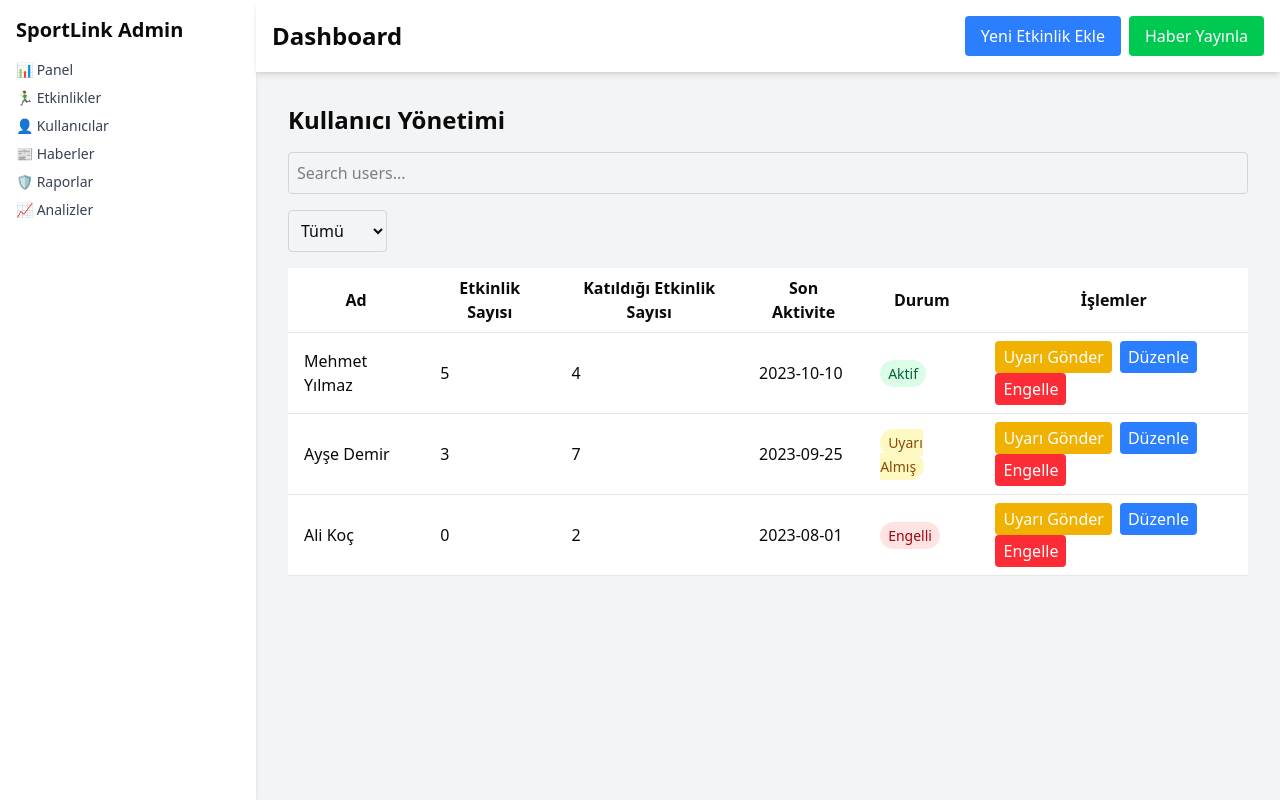
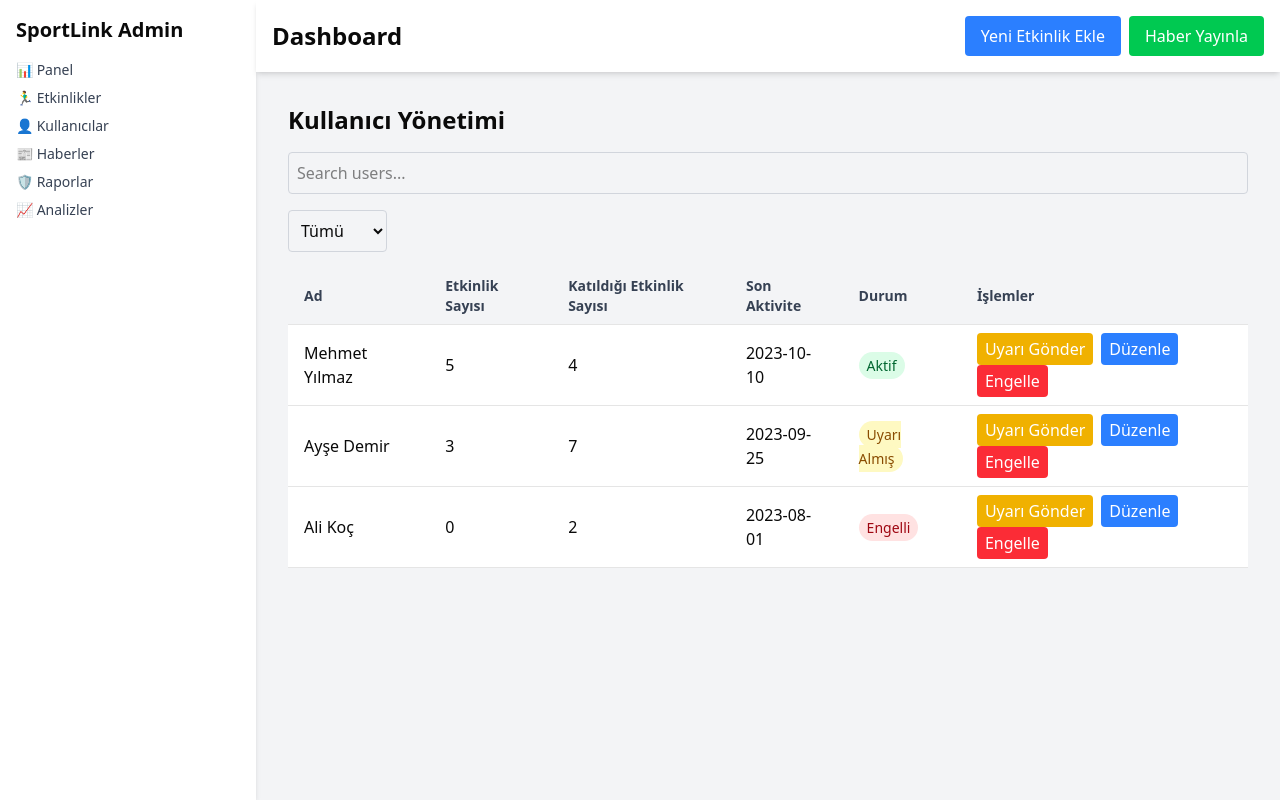
Before and after one commit to Divizyon/t1-sportlink-web-frontend, a Next.js app: page /users in a window 1280 px wide. Built offline with nearby package versions, Linux system fonts and the light colour scheme.

Commit message:
First version of the desired mockup before starting to add functionality.

```diff
--- a/app/analyzes/page.tsx
+++ b/app/analyzes/page.tsx
@@ -25,12 +25,12 @@ const AnalyzesPage = () => {
         <div className="mt-8">
           <h2 className="text-xl font-semibold mb-2">Özet Tablosu</h2>
           <table className="min-w-full bg-white">
-            <thead>
+            <thead className="bg-gray-100 text-sm font-semibold text-gray-700">
               <tr>
-                <th className="py-2 px-4 border-b">Başlık</th>
-                <th className="py-2 px-4 border-b">Tarih</th>
-                <th className="py-2 px-4 border-b">Tür</th>
-                <th className="py-2 px-4 border-b">Katılım Sayısı</th>
+                <th className="py-2 px-4 border-b text-left">Başlık</th>
+                <th className="py-2 px-4 border-b text-left">Tarih</th>
+                <th className="py-2 px-4 border-b text-left">Tür</th>
+                <th className="py-2 px-4 border-b text-left">Katılım Sayısı</th>
               </tr>
             </thead>
             <tbody>
--- a/components/organisms/EventTable.tsx
+++ b/components/organisms/EventTable.tsx
@@ -28,14 +28,14 @@ const EventTable: React.FC = () => {
   return (
     <div className="overflow-x-auto">
       <table className="min-w-full bg-white">
-        <thead>
+        <thead className="bg-gray-100 text-sm font-semibold text-gray-700">
           <tr>
-            <th className="py-2 px-4 border-b">Etkinlik Adı</th>
-            <th className="py-2 px-4 border-b">Organizatör</th>
-            <th className="py-2 px-4 border-b">Tarih</th>
-            <th className="py-2 px-4 border-b">Katılımcı Sayısı</th>
-            <th className="py-2 px-4 border-b">Durum</th>
-            <th className="py-2 px-4 border-b">İşlemler</th>
+            <th className="py-2 px-4 border-b text-left">Etkinlik Adı</th>
+            <th className="py-2 px-4 border-b text-left">Organizatör</th>
+            <th className="py-2 px-4 border-b text-left">Tarih</th>
+            <th className="py-2 px-4 border-b text-left">Katılımcı Sayısı</th>
+            <th className="py-2 px-4 border-b text-left">Durum</th>
+            <th className="py-2 px-4 border-b text-left">İşlemler</th>
           </tr>
         </thead>
         <tbody>
--- a/components/organisms/NewsTable.tsx
+++ b/components/organisms/NewsTable.tsx
@@ -27,13 +27,13 @@ const NewsTable: React.FC = () => {
     <div className="overflow-x-auto">
       <FilterBar />
       <table className="min-w-full bg-white mt-4">
-        <thead>
+        <thead className="bg-gray-100 text-sm font-semibold text-gray-700">
           <tr>
-            <th className="py-2 px-4 border-b">Başlık</th>
-            <th className="py-2 px-4 border-b">Kaynak</th>
-            <th className="py-2 px-4 border-b">Kaynak Türü</th>
-            <th className="py-2 px-4 border-b">Tarih</th>
-            <th className="py-2 px-4 border-b">İşlemler</th>
+            <th className="py-2 px-4 border-b text-left">Başlık</th>
+            <th className="py-2 px-4 border-b text-left">Kaynak</th>
+            <th className="py-2 px-4 border-b text-left">Kaynak Türü</th>
+            <th className="py-2 px-4 border-b text-left">Tarih</th>
+            <th className="py-2 px-4 border-b text-left">İşlemler</th>
           </tr>
         </thead>
         <tbody>
--- a/components/organisms/ReportTable.tsx
+++ b/components/organisms/ReportTable.tsx
@@ -28,14 +28,14 @@ const ReportTable: React.FC = () => {
   return (
     <div className="overflow-x-auto">
       <table className="min-w-full bg-white">
-        <thead>
+        <thead className="bg-gray-100 text-sm font-semibold text-gray-700">
           <tr>
-            <th className="py-2 px-4 border-b">Kullanıcı</th>
-            <th className="py-2 px-4 border-b">Sebep</th>
-            <th className="py-2 px-4 border-b">Rapor Kaynağı</th>
-            <th className="py-2 px-4 border-b">Tarih</th>
-            <th className="py-2 px-4 border-b">Durum</th>
-            <th className="py-2 px-4 border-b">İşlemler</th>
+            <th className="py-2 px-4 border-b text-left">Kullanıcı</th>
+            <th className="py-2 px-4 border-b text-left">Sebep</th>
+            <th className="py-2 px-4 border-b text-left">Rapor Kaynağı</th>
+            <th className="py-2 px-4 border-b text-left">Tarih</th>
+            <th className="py-2 px-4 border-b text-left">Durum</th>
+            <th className="py-2 px-4 border-b text-left">İşlemler</th>
           </tr>
         </thead>
         <tbody>
--- a/components/organisms/UserTable.tsx
+++ b/components/organisms/UserTable.tsx
@@ -28,14 +28,16 @@ const UserTable: React.FC = () => {
   return (
     <div className="overflow-x-auto">
       <table className="min-w-full bg-white">
-        <thead>
+        <thead className="bg-gray-100 text-sm font-semibold text-gray-700">
           <tr>
-            <th className="py-2 px-4 border-b">Ad</th>
-            <th className="py-2 px-4 border-b">Etkinlik Sayısı</th>
-            <th className="py-2 px-4 border-b">Katıldığı Etkinlik Sayısı</th>
-            <th className="py-2 px-4 border-b">Son Aktivite</th>
-            <th className="py-2 px-4 border-b">Durum</th>
-            <th className="py-2 px-4 border-b">İşlemler</th>
+            <th className="py-2 px-4 border-b text-left">Ad</th>
+            <th className="py-2 px-4 border-b text-left">Etkinlik Sayısı</th>
+            <th className="py-2 px-4 border-b text-left">
+              Katıldığı Etkinlik Sayısı
+            </th>
+            <th className="py-2 px-4 border-b text-left">Son Aktivite</th>
+            <th className="py-2 px-4 border-b text-left">Durum</th>
+            <th className="py-2 px-4 border-b text-left">İşlemler</th>
           </tr>
         </thead>
         <tbody>
```
